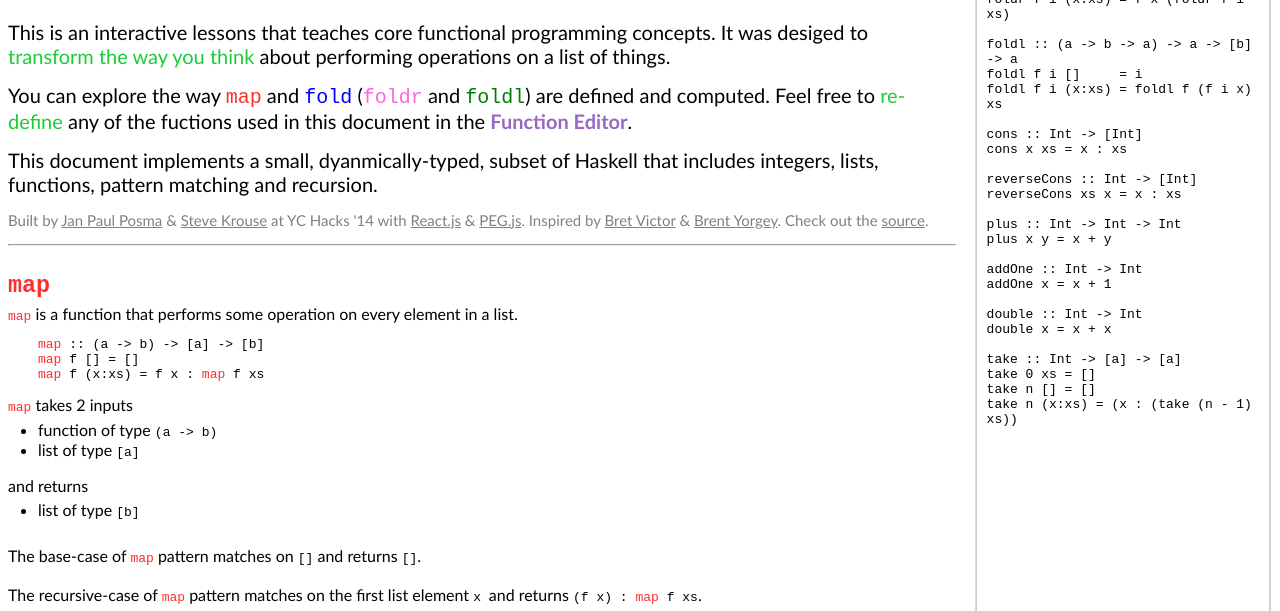
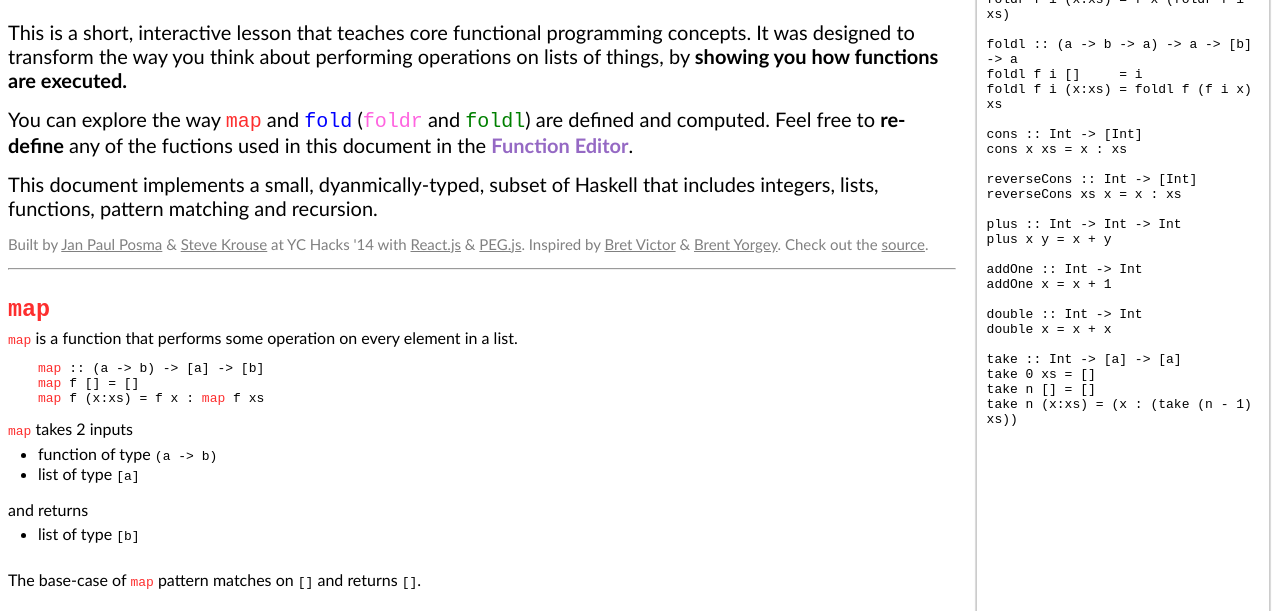
Before and after one commit to stevekrouse/hs.js, a website: page index.html in a window 1280 px wide. Shown: the part 154-765 px from the top of the page. Drawn offline with Linux system fonts and the light colour scheme.

Commit message:
Some text changes

```diff
--- a/index.html
+++ b/index.html
@@ -49,11 +49,11 @@
 
       <div id="introText" style="max-width:1000px;">
         <div id="transformTheWayYouThink" style="margin-bottom:15px; font-size:20px;">
-          This is an interactive lessons that teaches core functional programming concepts. It was desiged to <span style="color:rgb(25, 204, 53);">transform the way you think</span> about performing operations on a list of things.
+          This is a short, interactive lesson that teaches core functional programming concepts. It was designed to transform the way you think about performing operations on lists of things, by <strong>showing you how functions are executed.</strong>
         </div>
 
         <div id="exploreFunctions" style="margin-bottom:15px; font-size:20px;">
-          You can explore the way <code class="mapInLesson">map</code>  and <code class="foldInLesson">fold</code> (<code class="foldrInLesson">foldr</code>  and <code class="foldlInLesson">foldl</code>) are defined and computed. Feel free to <span style="color:rgb(25, 204, 53);">re-define</span> any of the fuctions used in this document in the <span class="function-editor-title" style="">Function Editor</span>.
+          You can explore the way <code class="mapInLesson">map</code>  and <code class="foldInLesson">fold</code> (<code class="foldrInLesson">foldr</code>  and <code class="foldlInLesson">foldl</code>) are defined and computed. Feel free to <strong>re-define</strong> any of the fuctions used in this document in the <span class="function-editor-title" style="">Function Editor</span>.
         </div>
 
         <div id="haskellSubset" style="margin-bottom:15px; font-size:20px;">
```
